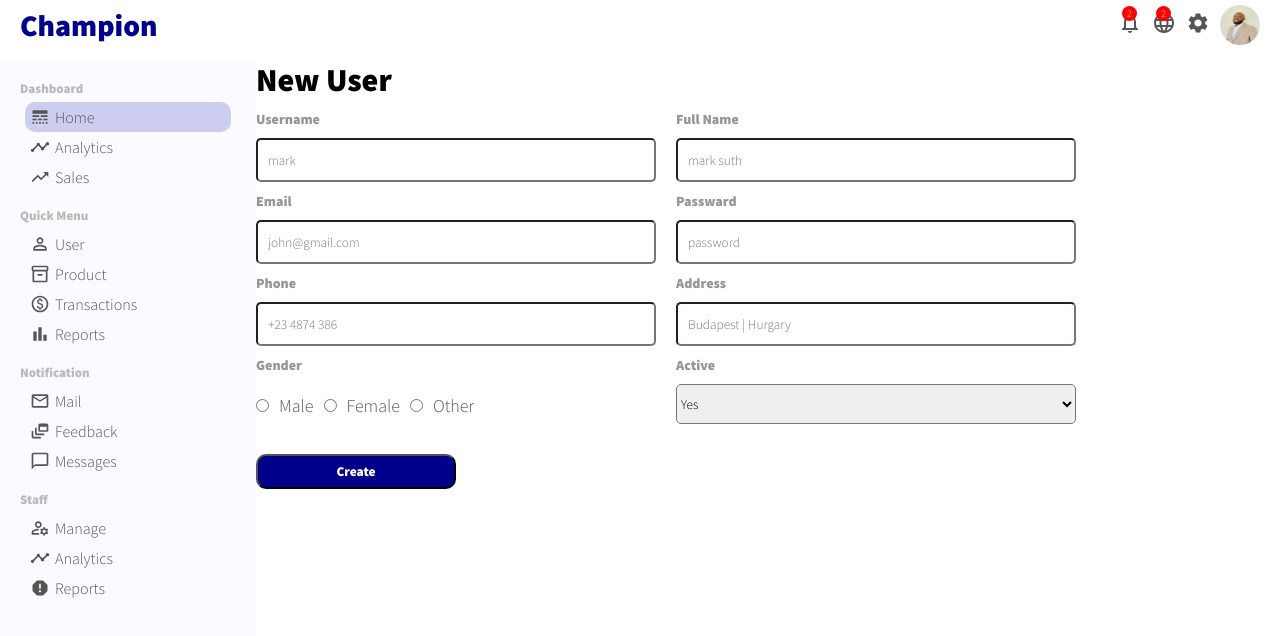
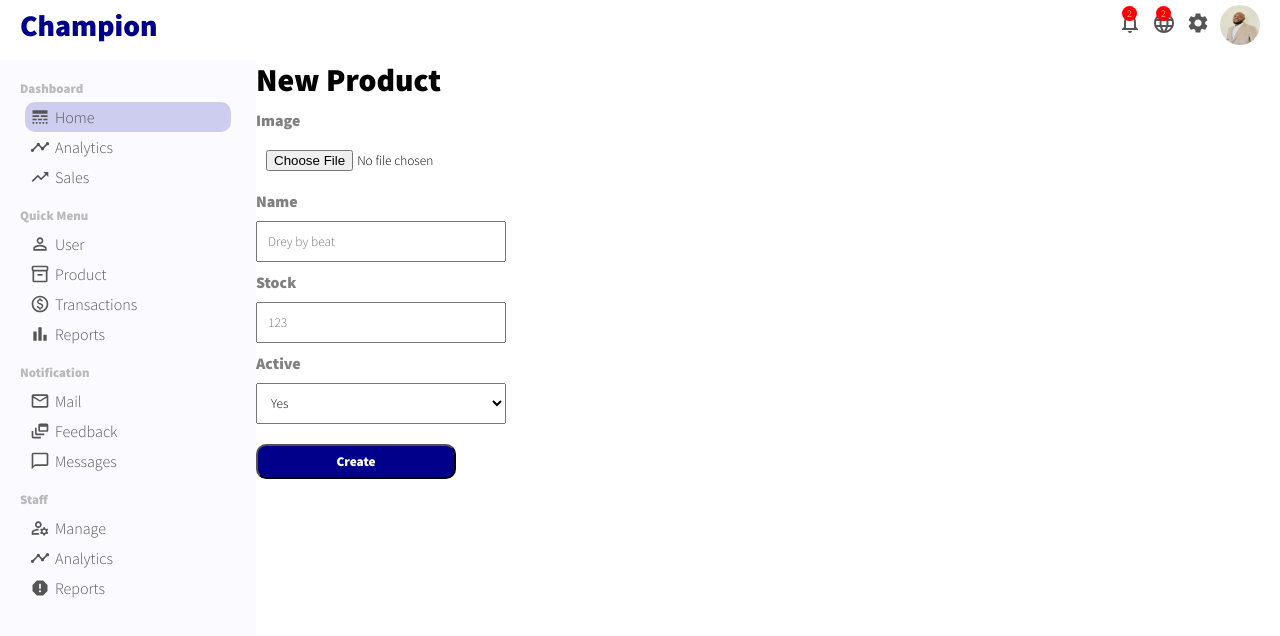
Before and after one commit to tommiechampion/ActiveReactAPP, a React (Create React App) app: page /newproduct in a window 1280 px wide. Shown: the top 636 px of the page. Built offline with nearby package versions, Linux system fonts and the light colour scheme.

Commit message:
addNewProduct

```diff
--- a/src/App.js
+++ b/src/App.js
@@ -9,6 +9,7 @@
 import NewUser from './pages/newUser/NewUser';
 import ProductList from './pages/productList/ProductList';
 import Product from './pages/product/Product';
+import NewProduct from './pages/newProduct/NewProduct';
 
 
 
@@ -39,7 +40,7 @@
           <Route path='/product/:productsId' element={<Product/>}/>
        </Routes>
        <Routes>
-          <Route path='/newproduct' element={<NewUser/>}/>
+          <Route path='/newproduct' element={<NewProduct/>}/>
        </Routes>
 
         </div>
--- a/src/components/sidebar/Sidebar.jsx
+++ b/src/components/sidebar/Sidebar.jsx
@@ -11,10 +11,12 @@
        <div className="sidebarMenu">
            <h3 className="sidebarTitle">Dashboard</h3>
            <ul className="sidebarList">
+             <Link to="/" className="link">
              <li className="sidebarListItem active">
               <LineStyle className='sidebarIcon'/>
               Home
              </li>
+             </Link>
              <li className="sidebarListItem">
               <Timeline className='sidebarIcon'/>
               Analytics
--- /dev/null
+++ b/src/pages/newProduct/NewProduct.jsx
@@ -0,0 +1,35 @@
+import React from 'react'
+import "./newProduct.css"
+export default function NewProduct() {
+  return (
+    <div className='newProduct'>
+         <h1 className="newUserTitle">New Product</h1>
+    <form className='newProductForm'>
+      <div className="newProductItem">
+        <label >Image</label>
+        <input type="file"id='file' />
+
+      </div>
+      <div className="newProductItem">
+        <label >Name</label>
+        <input type="text" placeholder='Drey by beat' />
+
+      </div>
+      <div className="newProductItem">
+        <label >Stock</label>
+        <input type="text" placeholder='123' />
+      </div>
+
+      <div className="newProductItem">
+        <label > Active</label>
+        <select  name="active" id="active">
+          <option value="yes">Yes</option>
+          <option value="no">No</option>
+        </select>
+      </div>
+      <button className="newProductButton">Create</button>
+    </form>
+
+    </div>
+  )
+}
--- /dev/null
+++ b/src/pages/newProduct/newProduct.css
@@ -0,0 +1,44 @@
+.newProduct{
+    flex: 4;
+}
+
+.newProductForm{
+   margin-top: 10px;
+}
+
+.newProductItem{
+    width: 250px;
+    display: flex;
+    flex-direction: column;
+    margin-bottom: 10px;
+}
+.newProductItem>label{
+    color: gray;
+    font-weight: 600;
+    margin-bottom: 10px;
+
+}
+.newProductItem>input{
+
+    padding: 10px;
+
+}
+
+
+
+.newProductItem > Select{
+   padding: 10px;
+}
+
+.newProductButton{
+    width: 200px;
+    bottom: none;
+    background-color: darkblue;
+    color: white;
+    padding: 7px 10px;
+    font-weight: 600;
+    border-radius: 10px;
+    margin-top: 10px;
+    cursor: pointer;
+
+}
--- a/src/pages/product/Product.jsx
+++ b/src/pages/product/Product.jsx
@@ -21,7 +21,7 @@
             </div>
             <div className="productTopRight">
               <div className="productInfoTop">
-                <img src="https://altechelectronics.org/wp-content/uploads/2021/02/pacrate-gaming-headset-for-ps4-pc-xbox-one-headset-with-microphone-noice-1536x1536.jpg" alt="" className="productInfoImg" />
+                <img src="https://i5.walmartimages.com/asr/fad4ba0a-3036-4a5b-b1f0-cc9dcff587d3.f8b80685300f691be2201720f5e7a498.jpeg" alt="" className="productInfoImg" />
               <span className="productName"> Headset</span>
               </div>
               <div className="productInfoBottom">
--- a/src/pages/product/product.css
+++ b/src/pages/product/product.css
@@ -72,3 +72,60 @@
     -webkit-box-shadow: -1px -1px 0px -26px rgba(0,0,0,0.69);
     -moz-box-shadow: -1px -1px 0px -26px rgba(0,0,0,0.69);
 }
+
+.productForm{
+    display: flex;
+    justify-content: space-between;
+}
+
+.productFormLeft{
+    display: flex;
+    flex-direction: column;
+
+}
+.productFormLeft > label {
+    margin-bottom: 10px;
+    color: gray;
+
+}
+
+.productFormLeft > input {
+    margin-bottom: 10px;
+    border: 10px;
+    padding: 5px;
+    border-bottom: 1px solid gray;
+}
+
+.productFormLeft >select {
+    margin-bottom: 10px;
+}
+
+.productUploadImg{
+    width: 100px;
+    height: 100px;
+    border-radius: 10px;
+    object-fit: cover;
+    margin-right: 20px;
+}
+
+.productFormRight{
+    display: flex;
+    flex-direction: column;
+    justify-content: space-around;
+
+}
+.productUpload{
+    display: flex;
+    align-items: center;
+}
+
+.productButton{
+    border: none;
+    padding: 5px;
+    border-radius: 5px;
+    background-color: darkblue;
+    color: white;
+    font-weight: 600;
+    cursor: pointer;
+
+}
```
